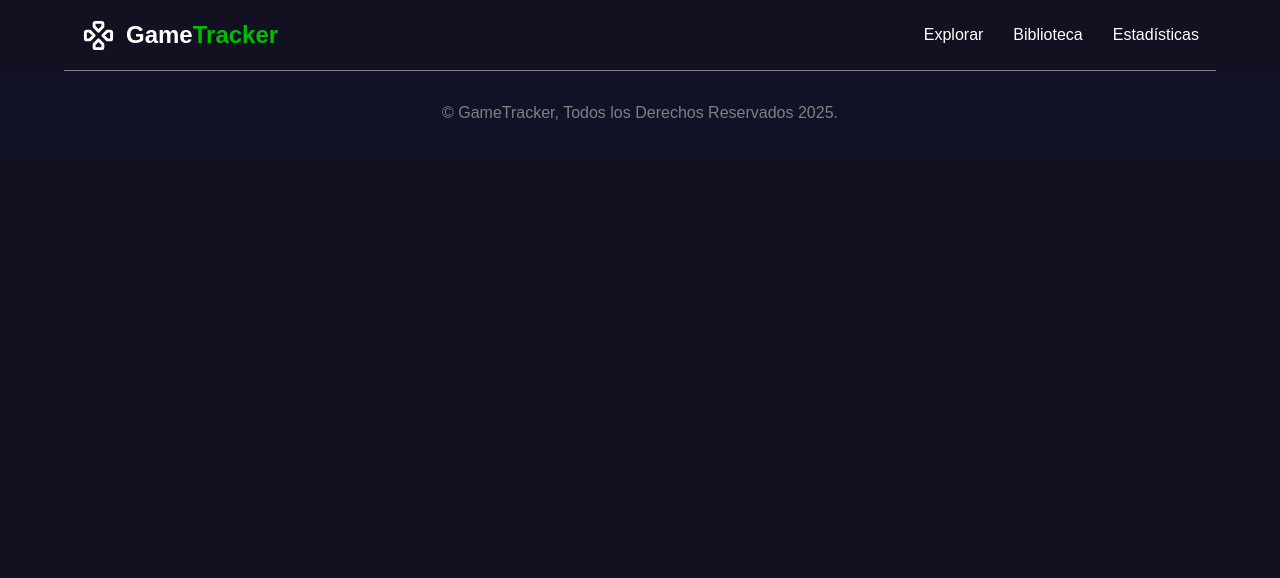
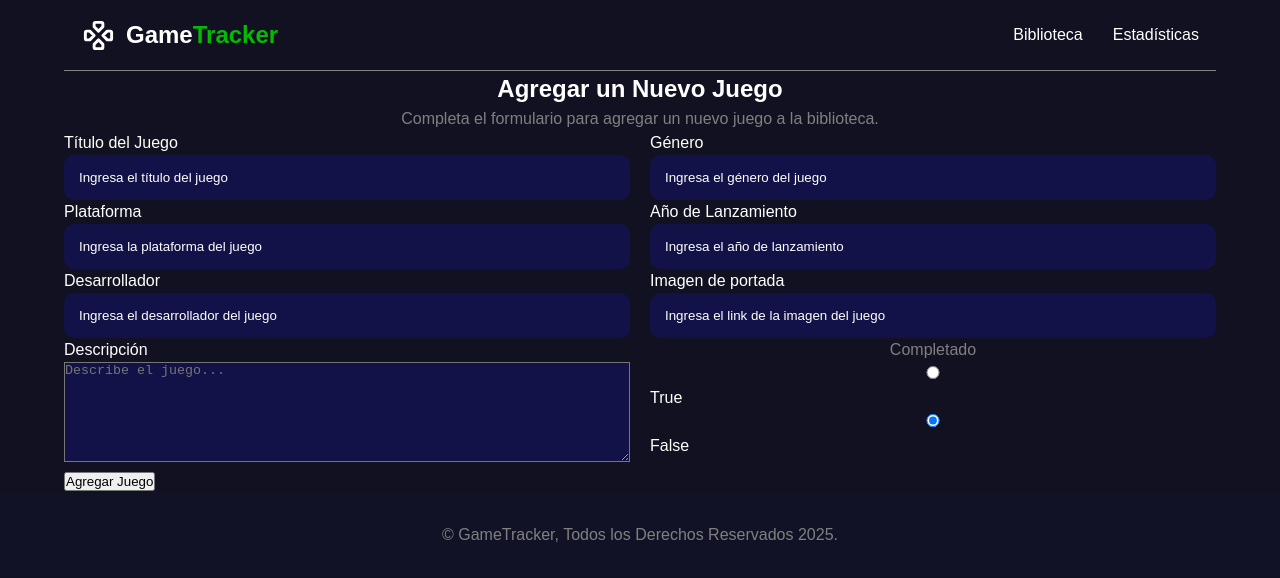
Before and after one commit to lautazuca18/GameTracker-frontend, a React (Vite) app in the folder frontend/: page /agregar-juego in a window 1280 px wide. Shown: the top 578 px of the page. Built offline with nearby package versions, Linux system fonts and the light colour scheme; a web font is replaced by a local one.

Commit message:
Implementación de la función agregar juego y eliminar juego

```diff
--- a/frontend/src/App.jsx
+++ b/frontend/src/App.jsx
@@ -3,9 +3,9 @@ import Navegacion from './components/navegacion.jsx';
 import Footer from './components/footer.jsx';
 
 // Páginas
-import Explorar from './pages/explorar.jsx';
 import Biblioteca from './pages/biblioteca.jsx';
 import Estadisticas from './pages/estadisticas.jsx';
+import AgregarJuego from './pages/agregarJuego.jsx';
 
 function App() {
   return (
@@ -13,9 +13,9 @@ function App() {
       <Navegacion />
 
       <Routes>
-        <Route path="/" element={<Explorar />} />
         <Route path="/biblioteca" element={<Biblioteca />} />
         <Route path="/estadisticas" element={<Estadisticas />} />
+        <Route path="/agregar-juego" element={<AgregarJuego />} />
       </Routes>
 
       <Footer />
--- a/frontend/src/components/Navegacion&footer.css
+++ b/frontend/src/components/Navegacion&footer.css
@@ -54,3 +54,35 @@ footer{
         background-color: #121227;
     }
 }
+
+/*----------FORMULARIO JUEGO-------------*/
+/*----------FORMULARIO JUEGO-------------*/
+/*----------FORMULARIO JUEGO-------------*/
+
+.formulario-agregar-juego{
+    display: grid;
+    grid-template-columns: repeat(2, 1fr);
+    column-gap: 2rem;
+}
+.formulario-agregar-juego-campos label{
+    display: block;
+}
+.formulario-agregar-juego-campos input{
+    padding: 1.5rem;
+    border-radius: 1rem;
+    border: none;
+    color: white;
+    width: 100%;
+    background-color: #121248;
+}
+.formulario-agregar-juego-campos input::placeholder{
+    color: white;
+}
+.formulario-agregar-juego-campos textarea{
+    width: 100%;
+    background-color: #121248;
+    min-height: 10rem;
+}
+.text-area-agregar-juego{
+    grid-column: 1/3;
+}
--- a/frontend/src/components/TarjetaJuego.jsx
+++ b/frontend/src/components/TarjetaJuego.jsx
@@ -1,7 +1,11 @@
-import '../pages/pages.css'
+import '../pages/pages.css';
 
-function TarjetaJuego({ juego }){
-    return(
+function TarjetaJuego({ juego, onDelete }) {
+  const handleEliminar = () => {
+    onDelete(juego._id);
+  };
+
+  return (
     <div className="juegosLibreria__card">
       <div className="juegosLibreria__card__img">
         <img src={juego.imagenPortada} alt={juego.titulo} />
@@ -9,22 +13,28 @@ function TarjetaJuego({ juego }){
 
       <article className="juegosLibreria__card__informacion">
         <div className="juegosLibreria__card__informacion__top">
-              <h4>{juego.titulo}</h4>
+          <h2>{juego.titulo}</h2>
           <p>{juego.plataforma}</p>
-              <p>{juego.añoLamzamiento}</p>
-              <p>
-                {juego.descripcion}
-              </p>
+          <p>{juego.anioLanzamiento}</p>
+          <p>{juego.genero}</p>
+          <p>{juego.desarrollador}</p>
+          <p>{juego.completado === true ? "Terminado" : "En Curso"}</p>
+          <p>{juego.descripcion}</p>
         </div>
 
         <div className="juegosLibreria__card__informacion__bottom">
-              <p>{juego.genero}</p>
-              <p>{juego.desarrollador}</p>
-              <p>{juego.completado == "true" ? "Terminado" : "En Curso"}</p>
+          <button className='boton-juego boton-editar'>Editar</button>
+          <button className='boton-juego boton-agregar-reseña'>Agregar Reseña</button>
+          <button
+            className='boton-juego boton-eliminar'
+            onClick={handleEliminar}
+          >
+            Eliminar
+          </button>
         </div>
       </article>
     </div>
-    )
+  );
 }
 
-export default TarjetaJuego
+export default TarjetaJuego;
--- /dev/null
+++ b/frontend/src/components/formularioJuego.jsx
@@ -0,0 +1,175 @@
+import { useState } from "react";
+import './Navegacion&footer.css';
+
+function FormularioJuego() {
+  const [formData, setFormData] = useState({
+    titulo: "",
+    genero: "",
+    plataforma: "",
+    anioLanzamiento: "",
+    desarrollador: "",
+    imagenPortada: "",
+    descripcion: "",
+    completado: false
+  });
+
+  // Captura los cambios en cada campo
+  const handleChange = (e) => {
+    const { name, value, type } = e.target;
+    setFormData({
+      ...formData,
+      [name]: type === "radio" ? value === "true" : value
+    });
+  };
+
+  // Envía los datos al backend
+  const handleSubmit = async (e) => {
+    e.preventDefault();
+
+    try {
+      const res = await fetch("http://localhost:3000/juegos", {
+        method: "POST",
+        headers: { "Content-Type": "application/json" },
+        body: JSON.stringify(formData)
+      });
+
+      if (res.ok) {
+        alert("Juego agregado correctamente 🎮");
+        setFormData({
+            titulo: "",
+            genero: "",
+            plataforma: "",
+            anioLanzamiento: "",
+            desarrollador: "",
+            imagenPortada: "",
+            descripcion: "",
+            completado: false
+        });
+      } else {
+        alert("Error al agregar el juego");
+      }
+    } catch (err) {
+      console.error(err);
+    }
+  };
+
+  return (
+    <div>
+      <form onSubmit={handleSubmit}>
+        <div className="formulario-agregar-juego">
+          <div className="formulario-agregar-juego-campos">
+            <label>Título del Juego</label>
+            <input
+              name="titulo"
+              type="text"
+              placeholder="Ingresa el título del juego"
+              value={formData.titulo}
+              onChange={handleChange}
+              required
+            />
+          </div>
+
+          <div className="formulario-agregar-juego-campos">
+            <label>Género</label>
+            <input
+              name="genero"
+              type="text"
+              placeholder="Ingresa el género del juego"
+              value={formData.genero}
+              onChange={handleChange}
+              required
+            />
+          </div>
+
+          <div className="formulario-agregar-juego-campos">
+            <label>Plataforma</label>
+            <input
+              name="plataforma"
+              type="text"
+              placeholder="Ingresa la plataforma del juego"
+              value={formData.plataforma}
+              onChange={handleChange}
+              required
+            />
+          </div>
+
+          <div className="formulario-agregar-juego-campos">
+            <label>Año de Lanzamiento</label>
+            <input
+              name="anioLanzamiento"
+              type="number"
+              min={0}
+              placeholder="Ingresa el año de lanzamiento"
+              value={formData.anioLanzamiento}
+              onChange={handleChange}
+              required
+            />
+          </div>
+
+          <div className="formulario-agregar-juego-campos">
+            <label>Desarrollador</label>
+            <input
+              name="desarrollador"
+              type="text"
+              placeholder="Ingresa el desarrollador del juego"
+              value={formData.desarrollador}
+              onChange={handleChange}
+              required
+            />
+          </div>
+
+          <div className="formulario-agregar-juego-campos">
+            <label>Imagen de portada</label>
+            <input
+              name="imagenPortada"
+              type="text"
+              placeholder="Ingresa el link de la imagen del juego"
+              value={formData.imagenPortada}
+              onChange={handleChange}
+              required
+            />
+          </div>
+
+          <div className="formulario-agregar-juego-campos">
+            <label>Descripción</label>
+            <textarea
+              name="descripcion"
+              placeholder="Describe el juego..."
+              value={formData.descripcion}
+              onChange={handleChange}
+              required
+            />
+          </div>
+
+          <div className="formulario-agregar-juego-campos">
+            <p>Completado</p>
+            <input
+              type="radio"
+              id="true"
+              name="completado"
+              value="true"
+              checked={formData.completado === true}
+              onChange={handleChange}
+              required
+            />
+            <label htmlFor="true">True</label>
+
+            <input
+              type="radio"
+              id="false"
+              name="completado"
+              value="false"
+              checked={formData.completado === false}
+              onChange={handleChange}
+              required
+            />
+            <label htmlFor="false">False</label>
+          </div>
+        </div>
+        <button type="submit">Agregar Juego</button>
+      </form>
+    </div>
+  );
+}
+
+export default FormularioJuego;
--- a/frontend/src/components/navegacion.jsx
+++ b/frontend/src/components/navegacion.jsx
@@ -7,7 +7,7 @@ function Navegacion() {
     <header className='navegacion contenedor'>
 
       <section className='navegacion__logo'>
-        <Link to="/">
+        <Link to="/biblioteca">
           <svg
             xmlns="http://www.w3.org/2000/svg"
             width="35"
@@ -32,7 +32,6 @@ function Navegacion() {
 
       <section className='navegacion__enlaces'>
         <nav>
-          <NavLink to="/"className={({ isActive }) => (isActive ? "activo" : "")}>Explorar</NavLink>
           <NavLink to="/biblioteca" className={({ isActive }) => (isActive ? "activo" : "")}>Biblioteca</NavLink>
           <NavLink to="/estadisticas" className={({ isActive }) => (isActive ? "activo" : "")}>Estadísticas</NavLink>
         </nav>
--- /dev/null
+++ b/frontend/src/pages/agregarJuego.jsx
@@ -0,0 +1,20 @@
+import './pages.css';
+import FormularioJuego from "../components/formularioJuego";
+
+function AgregarJuego(){
+    return(
+        <main>
+            <section className='contenedor'>
+                <h1>Agregar un Nuevo Juego</h1>
+                <p>Completa el formulario para agregar un nuevo juego a la biblioteca.</p>
+            </section>
+
+            <section className='contenedor'>
+                <FormularioJuego />
+            </section>
+
+        </main>
+    )
+}
+
+export default AgregarJuego;
--- a/frontend/src/pages/explorar.jsx
+++ /dev/null
@@ -1,69 +0,0 @@
-import './pages.css';
-import gta from '../assets/img/gta.jpg';
-import fifa from '../assets/img/fifa.jfif';
-import minecraft from '../assets/img/minecraft.png';
-
-function Explorar() {
-  return (
-    <main className="contenedor">
-
-      <section className="explorarJuegos">
-        <h1>Explorar Juegos</h1>
-        <p>Descubre nuevos juegos y añádelos a tu biblioteca.</p>
-      </section>
-
-      <section className="buscador">
-        <div className="buscador__contenedor">
-          <svg
-            xmlns="http://www.w3.org/2000/svg"
-            width="24"
-            height="24"
-            viewBox="0 0 24 24"
-            fill="none"
-            stroke="currentColor"
-            strokeWidth="1"
-            strokeLinecap="round"
-            strokeLinejoin="round"
-            className="icon icon-tabler icons-tabler-outline icon-tabler-search"
-          >
-            <path stroke="none" d="M0 0h24v24H0z" fill="none"/>
-            <path d="M10 10m-7 0a7 7 0 1 0 14 0a7 7 0 1 0 -14 0" />
-            <path d="M21 21l-6 -6" />
-          </svg>
-          <input type="text" placeholder="Buscar..." />
-        </div>
-      </section>
-
-      <section className="juegos">
-
-        <div className="juegos__card">
-          <img src={gta} alt="" />
-          <article className="juegos__info">
-            <h4>GTA</h4>
-            <p>Fight for survival in a galaxy...</p>
-          </article>
-        </div>
-
-        <div className="juegos__card">
-          <img src={fifa} alt="" />
-          <article className="juegos__info">
-            <h4>GTA</h4>
-            <p>Fight for survival in a galaxy...</p>
-          </article>
-        </div>
-
-        <div className="juegos__card">
-          <img src={minecraft} alt="" />
-          <article className="juegos__info">
-            <h4>GTA</h4>
-            <p>Fight for survival in a galaxy...</p>
-          </article>
-        </div>
-
-      </section>
-
-    </main>
-  );
-}
-
-export default Explorar;
```
Also changed, not shown: frontend/src/pages/biblioteca.jsx (+32 -20 lines), frontend/src/pages/pages.css (+25 -14 lines). Lines whose indentation alone changed are shown as unchanged.
